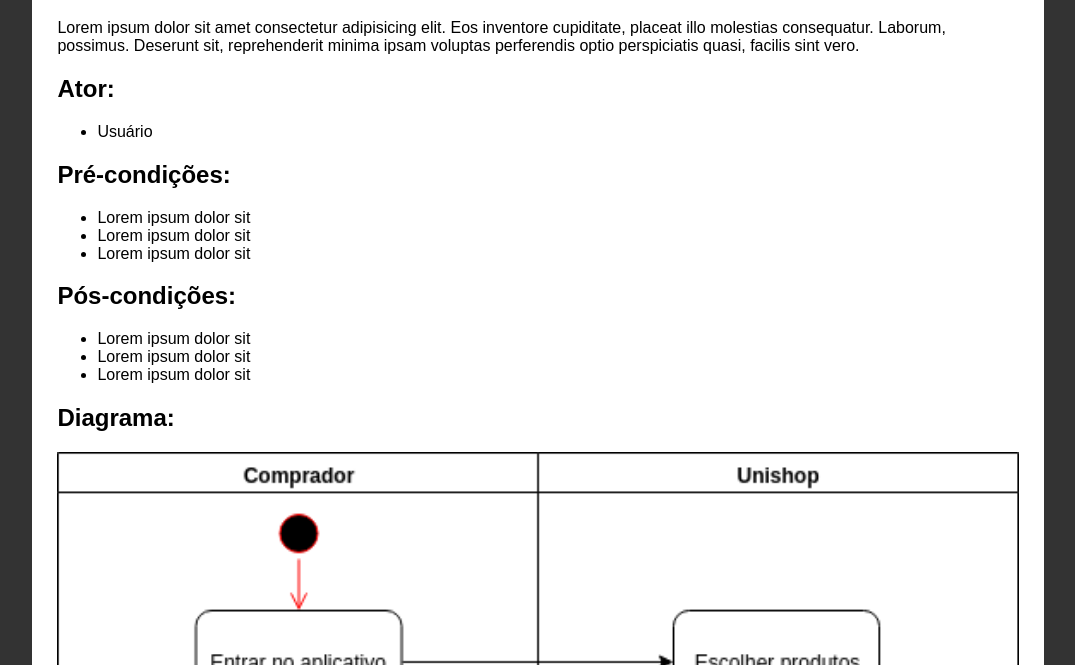
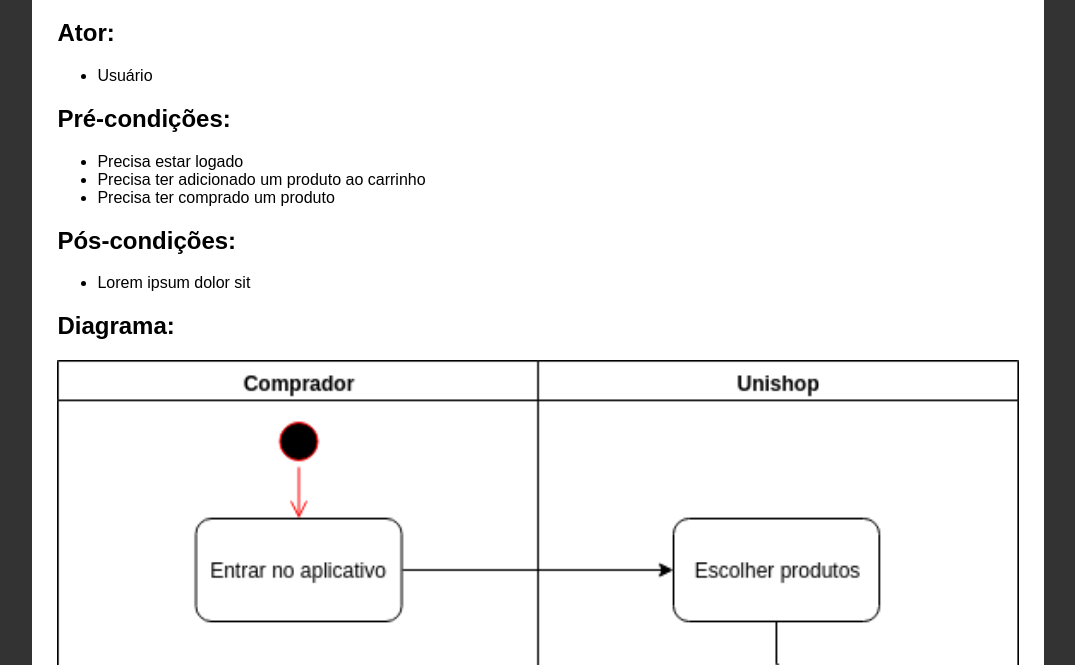
Before and after one commit to Afonso3180/UniShop, a plain HTML site: page docs/requisitos/uc/uc10.html in a window 1280 px wide. Shown: the part 135-800 px from the top of the page, without its empty margins (102-1177 px from the left). Drawn offline with Linux system fonts and the light colour scheme; files whose address does not match are found by name.

Commit message:
Update uc10.html

```diff
--- a/docs/requisitos/uc/uc10.html
+++ b/docs/requisitos/uc/uc10.html
@@ -17,27 +17,18 @@
                 <li>UC010</li>
             </ul>
             <h1 style="text-align: center">Forma de Retirada - UC010</h1>
-            <p>
-                Lorem ipsum dolor sit amet consectetur adipisicing elit. Eos
-                inventore cupiditate, placeat illo molestias consequatur.
-                Laborum, possimus. Deserunt sit, reprehenderit minima ipsam
-                voluptas perferendis optio perspiciatis quasi, facilis sint
-                vero.
-            </p>
             <h2>Ator:</h2>
             <ul>
                 <li>Usuário</li>
             </ul>
             <h2>Pré-condições:</h2>
             <ul>
-                <li>Lorem ipsum dolor sit</li>
-                <li>Lorem ipsum dolor sit</li>
-                <li>Lorem ipsum dolor sit</li>
+                <li>Precisa estar logado</li>
+                <li>Precisa ter adicionado um produto ao carrinho</li>
+                <li>Precisa ter comprado um produto</li>
             </ul>
             <h2>Pós-condições:</h2>
             <ul>
-                <li>Lorem ipsum dolor sit</li>
-                <li>Lorem ipsum dolor sit</li>
                 <li>Lorem ipsum dolor sit</li>
             </ul>
             <h2>Diagrama:</h2>
```
